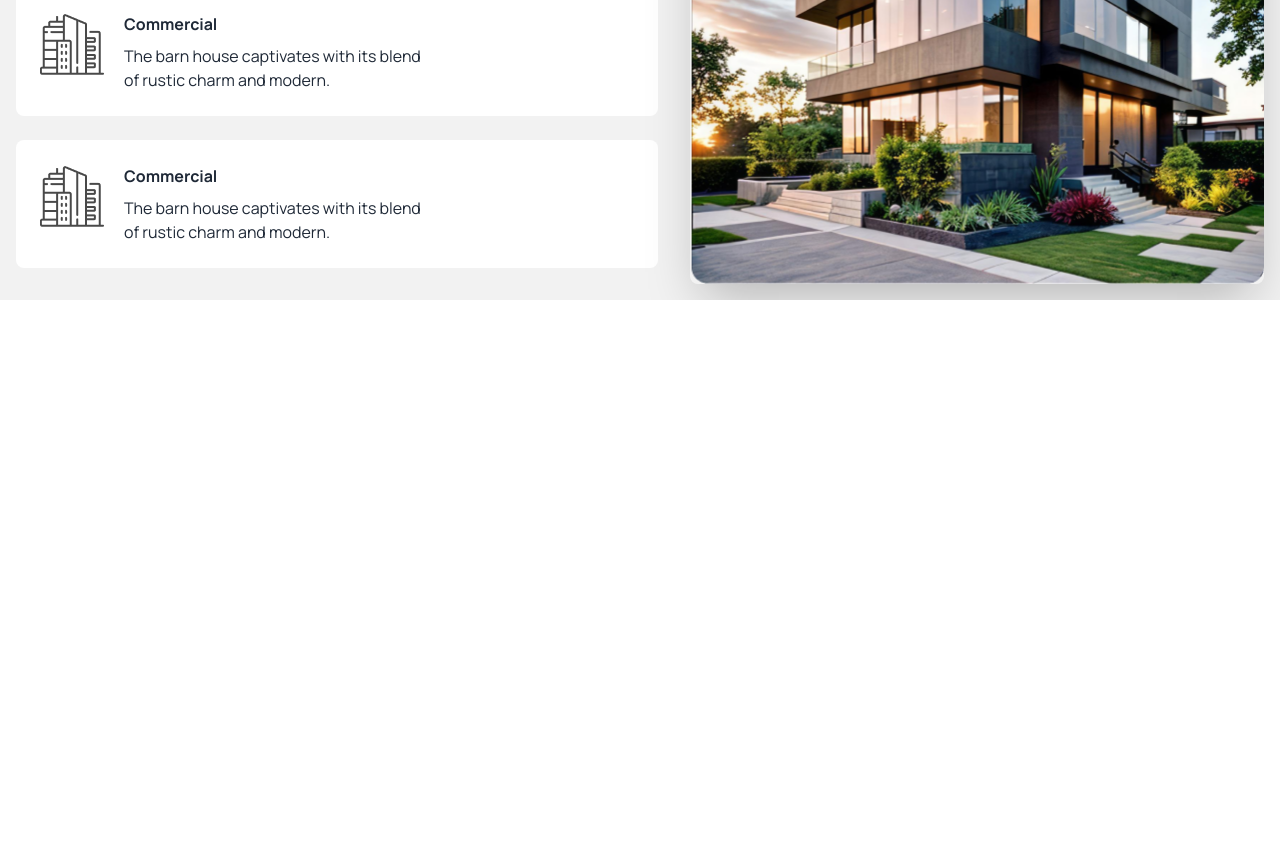
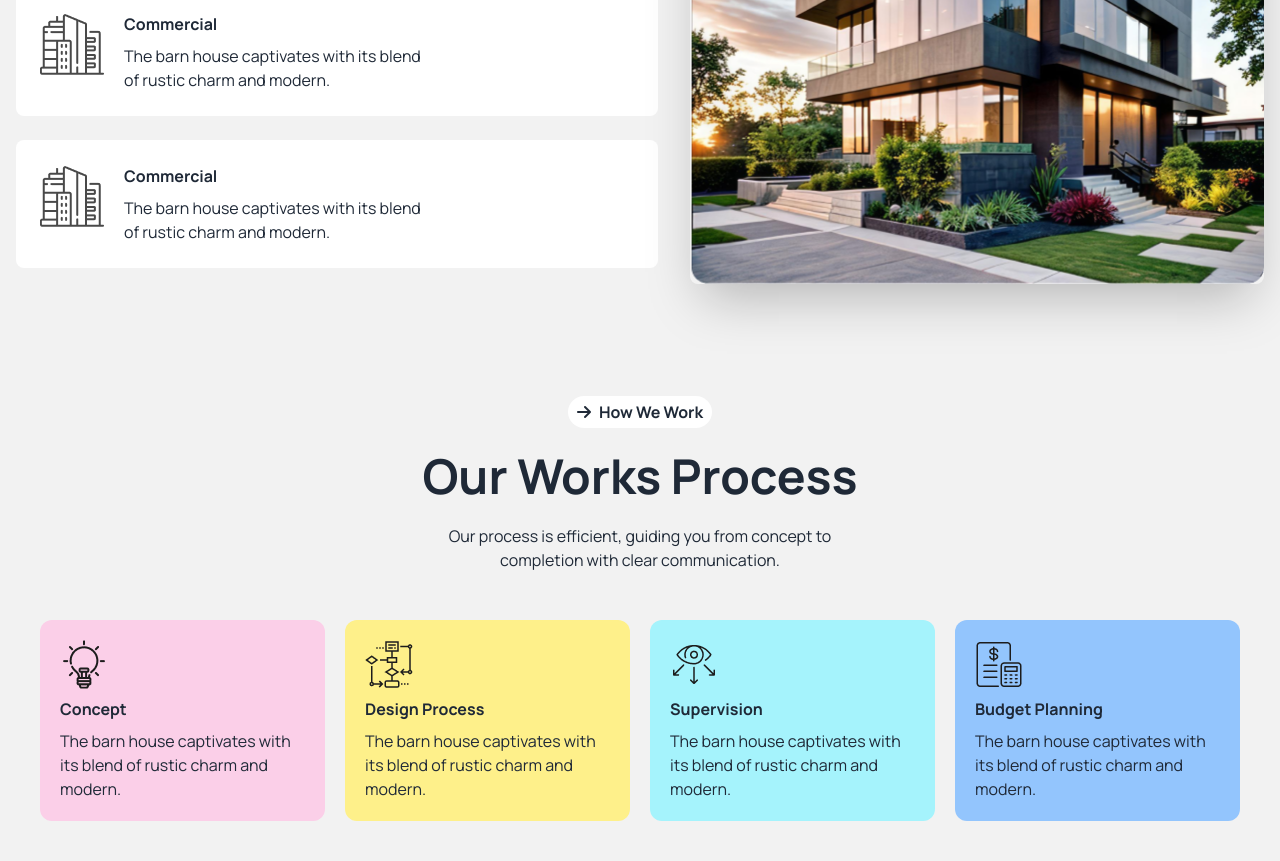
Before and after one commit to masum-k/rb9-assignment-3, a plain HTML site: page index.html in a window 1280 px wide. Shown: the part 1227-2088 px from the top of the page. Before the commit the page ends 1527 px from the top, so only its background shows below. Drawn offline with nearby package versions, Linux system fonts and the light colour scheme.

Commit message:
finished process section

```diff
--- a/index.html
+++ b/index.html
@@ -103,8 +103,9 @@
 
   <!-- Main Section -->
   <main class="mt-24">
-    <!-- About Us section -->
+
     <section>
+      <!-- About Us section -->
       <div class="hero bg-base-200">
         <div class="hero-content pt-10 md:pt-24 flex-col-reverse md:flex-col lg:flex-row-reverse">
           <img src="./assets/Rectangle.png" class="rounded-lg shadow-2xl ml-4" />
@@ -149,11 +150,52 @@
           </div>
         </div>
       </div>
-    </section>
 
-    <!-- How we work Section -->
-    <section>
-
+      <!-- How we work Section -->
+      <div class="hero bg-base-200">
+        <div class="hero-content pt-10 md:pt-24 ">
+          <div>
+            <div class="text-center">
+              <div>
+                <p class="bg-white font-bold w-36 mx-auto rounded-full mb-6 p-1 text-center"><i
+                    class="fa-solid fa-arrow-right mr-2"></i>How We Work
+                </p>
+                <h1 class="text-5xl font-bold">Our Works Process</h1>
+                <p class="py-6">
+                  Our process is efficient, guiding you from concept to <br>completion with clear communication.
+                </p>
+              </div>
+            </div>
+            <!-- Cards -->
+              <div class="p-6 rounded-xl max-sm:space-y-5 gap-x-5 lg:grid grid-cols-4">
+                <!-- Card 1 -->
+                <div class="space-y-2 p-5 rounded-xl bg-pink-200">
+                  <img src="./assets/concept.png" alt="">
+                  <h3 class="font-bold mb-2">Concept</h3>
+                  <p>The barn house captivates with its blend of rustic charm and modern.</p>
+                </div>
+                <!-- Card 1 -->
+                <div class="space-y-2 p-5 rounded-xl bg-yellow-200">
+                  <img src="./assets/flow-chart.png" alt="">
+                  <h3 class="font-bold mb-2">Design Process</h3>
+                  <p>The barn house captivates with its blend of rustic charm and modern.</p>
+                </div>
+                <!-- Card 1 -->
+                <div class="space-y-2 p-5 rounded-xl bg-cyan-200">
+                  <img src="./assets/vision.png" alt="">
+                  <h3 class="font-bold mb-2">Supervision</h3>
+                  <p>The barn house captivates with its blend of rustic charm and modern.</p>
+                </div>
+                <!-- Card 1 -->
+                <div class="space-y-2 p-5 rounded-xl bg-blue-300">
+                  <img src="./assets/budget-planning.png" alt="">
+                  <h3 class="font-bold mb-2">Budget Planning</h3>
+                  <p>The barn house captivates with its blend of rustic charm and modern.</p>
+                </div>
+              </div>
+          </div>
+        </div>
+      </div>
     </section>
   </main>
 </body>
```
